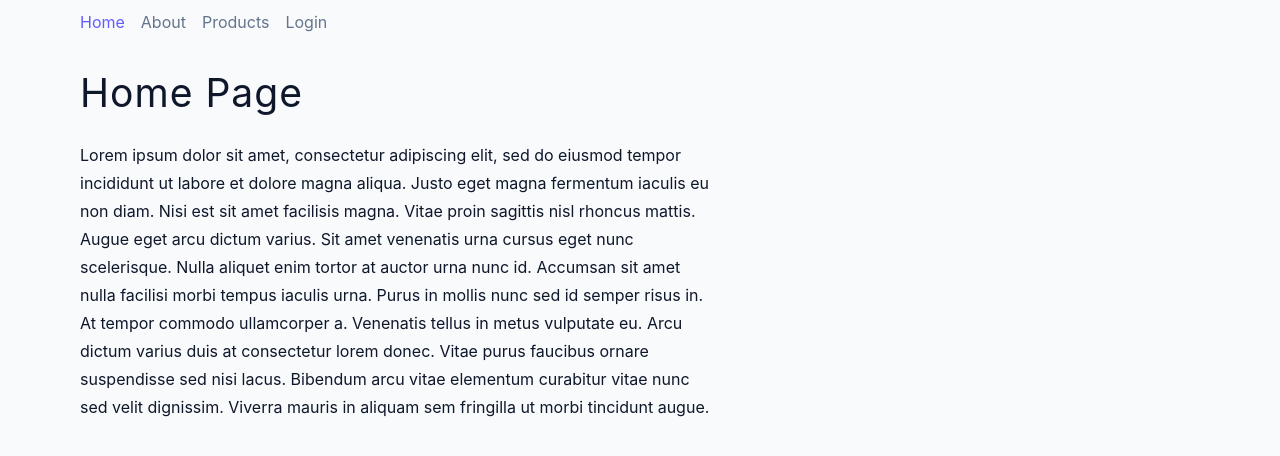
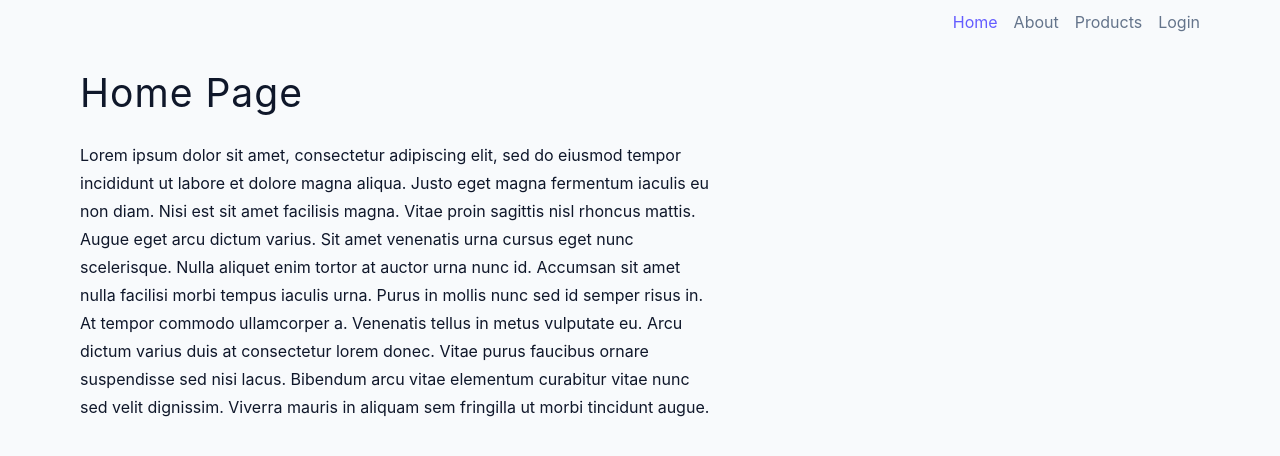
Before and after one commit to Wilson-Chu/react-router-product-page, a React (Create React App) app: page / in a window 1280 px wide. Shown: the top 456 px of the page. Built offline with nearby package versions, Linux system fonts and the light colour scheme.

Commit message:
changed navbar css

```diff
--- a/src/index.css
+++ b/src/index.css
@@ -292,6 +292,7 @@ ul {
   max-width: var(--max-width);
   margin: 0 auto;
   display: flex;
+  justify-content: right;
   gap: 1rem;
 }
 
```
